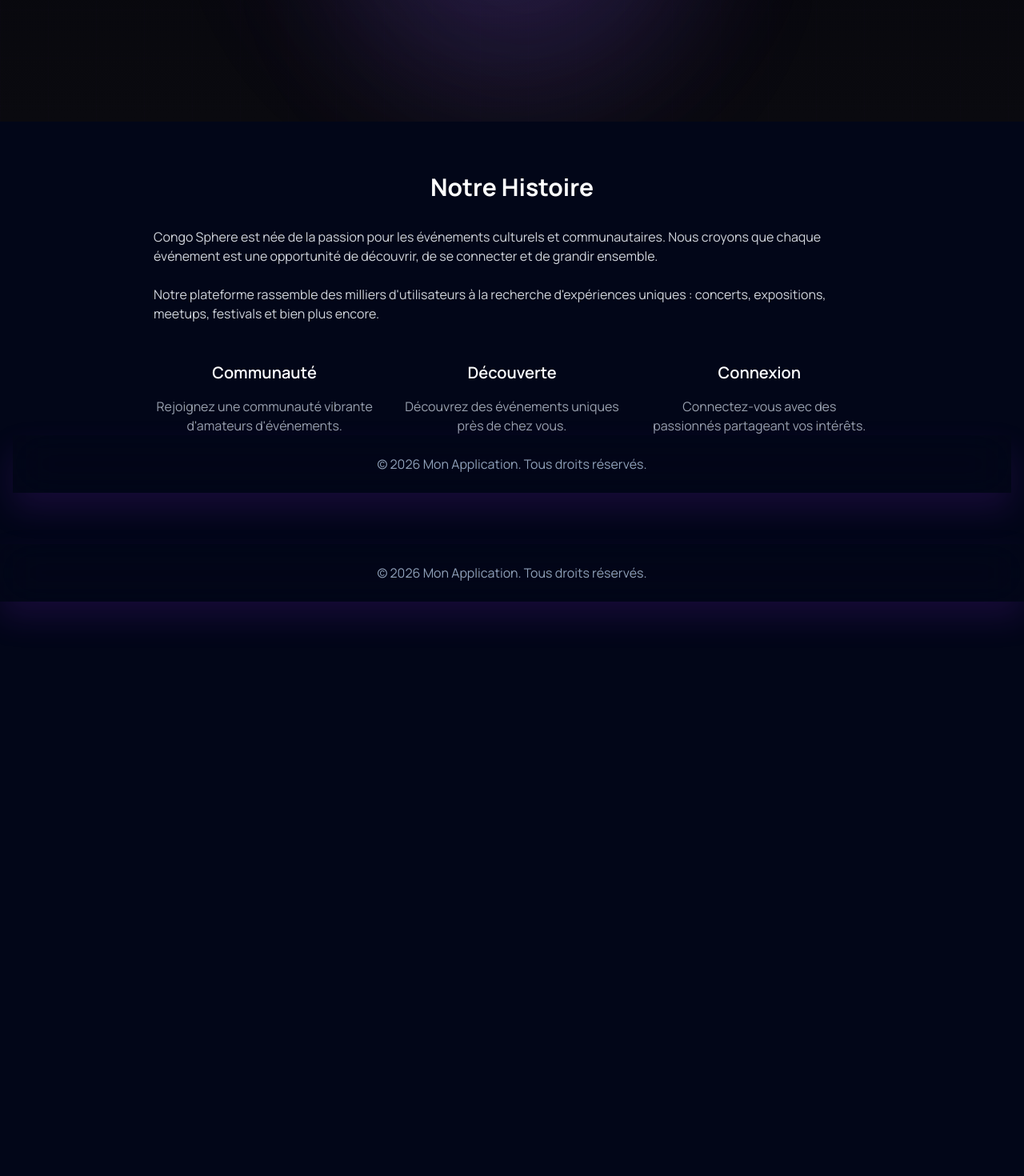
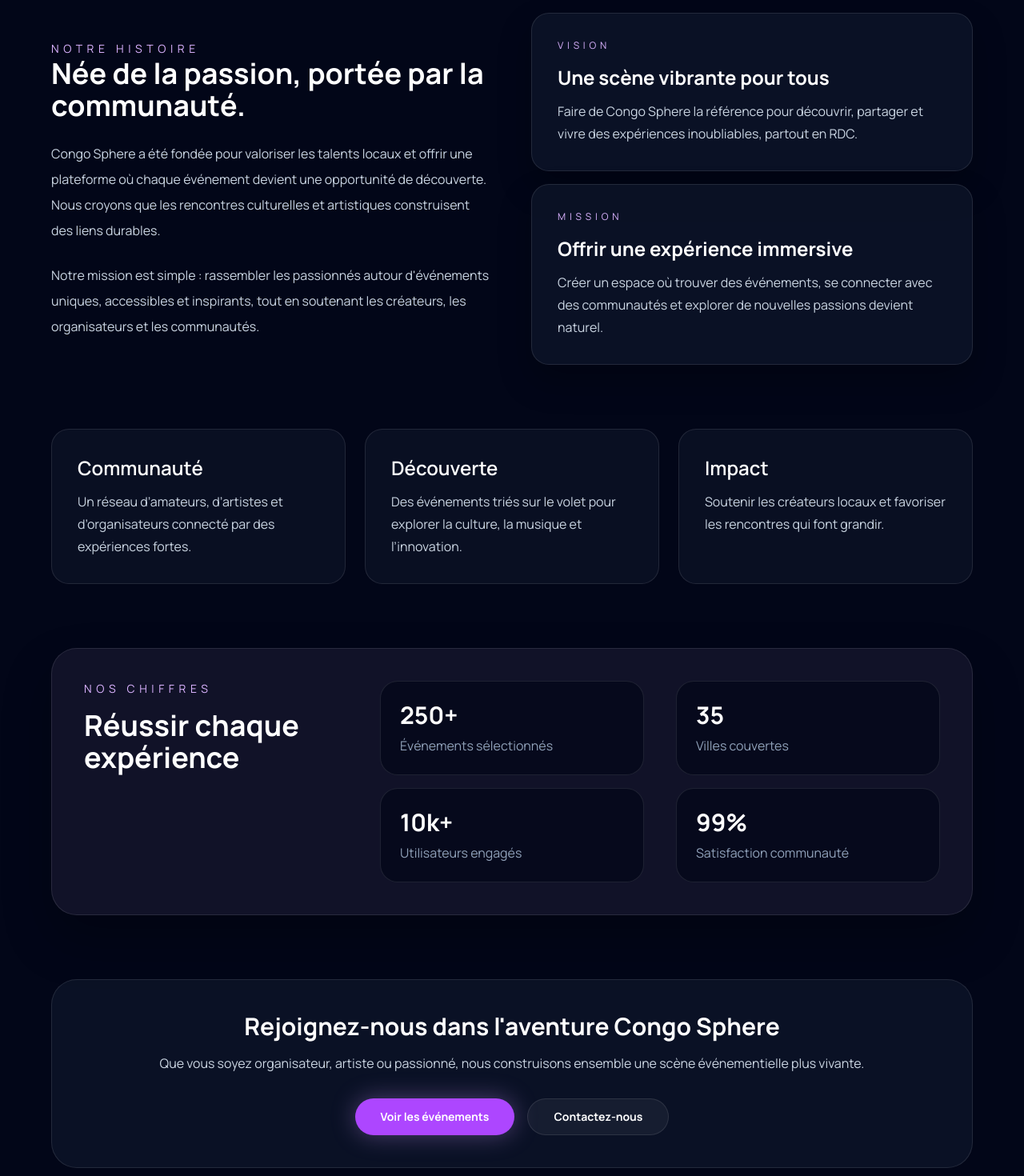
Before and after one commit to Zeno-Solutions/congo-sphere, a Next.js app: page /about in a window 1280 px wide. Shown: the part 720-2190 px from the top of the page at 80% size. Before the commit the page ends 1472 px from the top, so only its background shows below. Built offline with nearby package versions, Linux system fonts and the light colour scheme.

Commit message:
creation des pages about et contact

```diff
--- a/app/about/page.tsx
+++ b/app/about/page.tsx
@@ -1,15 +1,14 @@
-import Footer from "@/components/Footer/Footer";
 import BottomNav from "@/components/BottomNav/BottomNav";
 
 export const metadata = {
     title: 'À propos - Congo Sphere',
-    description: 'Découvrez l\'histoire et la mission de Congo Sphere. Une plateforme dédiée à la découverte d\'événements uniques près de chez vous.',
+    description: 'Découvrez l\'histoire, la mission et les valeurs de Congo Sphere, la plateforme événementielle du Congo.',
 }
 
 export default function About() {
     return (
         <>
-            <section className="relative min-h-screen bg-[#06060c] flex items-center justify-center overflow-hidden pt-20">
+            <section className="relative min-h-[75vh] bg-[#06060c] flex items-center justify-center overflow-hidden pt-20">
                 <div className="absolute inset-0 bg-linear-to-b from-violet-950/20 via-transparent to-[#0a0a0f]"></div>
                 <div className="hero-glow top-1/4 left-1/4"></div>
                 <div className="hero-glow top-1/3 right-1/4" style={{ animationDelay: '-2s' }}></div>
@@ -23,36 +22,87 @@
                         <rect width="100%" height="100%" fill="url(#grid-about)" />
                     </svg>
                 </div>
-                <section className="relative z-10 text-center px-4">
-                    <h1 className="text-5xl md:text-7xl font-bold text-white mb-6">À propos de Congo Sphere</h1>
-                    <p className="text-lg md:text-2xl text-gray-300 mb-8">Notre mission est de connecter les passionnés d'événements dans toute la région.</p>
-                </section>
+                <div className="relative z-10 text-center px-4 max-w-4xl">
+                    <p className="uppercase tracking-[0.4em] text-sm text-purple-300 mb-4">Congo Sphere</p>
+                    <h1 className="text-5xl md:text-7xl font-extrabold text-white leading-tight mb-6">Nous connectons les expériences, la culture et les communautés.</h1>
+                    <p className="mx-auto max-w-3xl text-base md:text-xl text-slate-300 leading-8">Congo Sphere est votre passerelle vers les meilleurs événements culturels, musicaux et technologiques du pays. Chaque expérience est conçue pour inspirer, rassembler et faire vibrer les talents locaux.</p>
+                </div>
             </section>
+
             <main className="bg-slate-950 text-white px-4 py-16">
-                <div className="max-w-4xl mx-auto">
-                    <h2 className="text-3xl font-bold mb-8 text-center">Notre Histoire</h2>
-                    <p className="text-gray-300 mb-6">
-                        Congo Sphere est née de la passion pour les événements culturels et communautaires. Nous croyons que chaque événement est une opportunité de découvrir, de se connecter et de grandir ensemble.
-                    </p>
-                    <p className="text-gray-300 mb-6">
-                        Notre plateforme rassemble des milliers d'utilisateurs à la recherche d'expériences uniques : concerts, expositions, meetups, festivals et bien plus encore.
-                    </p>
-                    <div className="grid md:grid-cols-3 gap-8 mt-12">
-                        <div className="text-center">
-                            <h3 className="text-xl font-semibold mb-4">Communauté</h3>
-                            <p className="text-gray-400">Rejoignez une communauté vibrante d'amateurs d'événements.</p>
+                <div className="max-w-6xl mx-auto space-y-20">
+                    <section className="grid lg:grid-cols-2 gap-12 items-center">
+                        <div className="space-y-6">
+                            <span className="text-sm uppercase tracking-[0.4em] text-purple-300">Notre histoire</span>
+                            <h2 className="text-4xl font-bold">Née de la passion, portée par la communauté.</h2>
+                            <p className="text-slate-300 leading-8">Congo Sphere a été fondée pour valoriser les talents locaux et offrir une plateforme où chaque événement devient une opportunité de découverte. Nous croyons que les rencontres culturelles et artistiques construisent des liens durables.</p>
+                            <p className="text-slate-300 leading-8">Notre mission est simple : rassembler les passionnés autour d'événements uniques, accessibles et inspirants, tout en soutenant les créateurs, les organisateurs et les communautés.</p>
                         </div>
-                        <div className="text-center">
-                            <h3 className="text-xl font-semibold mb-4">Découverte</h3>
-                            <p className="text-gray-400">Découvrez des événements uniques près de chez vous.</p>
+                        <div className="grid gap-4">
+                            <div className="rounded-3xl border border-white/10 bg-slate-900/70 p-8 shadow-[0_20px_40px_rgba(0,0,0,0.25)]">
+                                <p className="text-purple-300 uppercase tracking-[0.4em] text-xs mb-4">Vision</p>
+                                <h3 className="text-2xl font-bold mb-3">Une scène vibrante pour tous</h3>
+                                <p className="text-slate-300 leading-7">Faire de Congo Sphere la référence pour découvrir, partager et vivre des expériences inoubliables, partout en RDC.</p>
+                            </div>
+                            <div className="rounded-3xl border border-white/10 bg-slate-900/70 p-8 shadow-[0_20px_40px_rgba(0,0,0,0.25)]">
+                                <p className="text-purple-300 uppercase tracking-[0.4em] text-xs mb-4">Mission</p>
+                                <h3 className="text-2xl font-bold mb-3">Offrir une expérience immersive</h3>
+                                <p className="text-slate-300 leading-7">Créer un espace où trouver des événements, se connecter avec des communautés et explorer de nouvelles passions devient naturel.</p>
+                            </div>
                         </div>
-                        <div className="text-center">
-                            <h3 className="text-xl font-semibold mb-4">Connexion</h3>
-                            <p className="text-gray-400">Connectez-vous avec des passionnés partageant vos intérêts.</p>
+                    </section>
+
+                    <section className="grid gap-6 md:grid-cols-3">
+                        {[
+                            { title: 'Communauté', description: 'Un réseau d’amateurs, d’artistes et d’organisateurs connecté par des expériences fortes.' },
+                            { title: 'Découverte', description: 'Des événements triés sur le volet pour explorer la culture, la musique et l’innovation.' },
+                            { title: 'Impact', description: 'Soutenir les créateurs locaux et favoriser les rencontres qui font grandir.' }
+                        ].map((item) => (
+                            <div key={item.title} className="rounded-3xl border border-white/10 bg-slate-900/60 p-8 hover:border-primary/30 transition-all">
+                                <h3 className="text-2xl font-semibold mb-3 text-white">{item.title}</h3>
+                                <p className="text-slate-300 leading-7">{item.description}</p>
+                            </div>
+                        ))}
+                    </section>
+
+                    <section className="bg-[#111228] rounded-[32px] border border-white/10 p-10 shadow-[0_30px_60px_rgba(0,0,0,0.25)]">
+                        <div className="grid gap-10 lg:grid-cols-3">
+                            <div className="space-y-4">
+                                <p className="text-sm uppercase tracking-[0.4em] text-purple-300">Nos chiffres</p>
+                                <h3 className="text-4xl font-bold">Réussir chaque expérience</h3>
+                            </div>
+                            <div className="grid gap-4">
+                                <div className="rounded-3xl bg-slate-950/70 p-6 border border-white/10">
+                                    <p className="text-3xl font-extrabold text-white">250+</p>
+                                    <p className="text-slate-400 mt-2">Événements sélectionnés</p>
+                                </div>
+                                <div className="rounded-3xl bg-slate-950/70 p-6 border border-white/10">
+                                    <p className="text-3xl font-extrabold text-white">10k+</p>
+                                    <p className="text-slate-400 mt-2">Utilisateurs engagés</p>
+                                </div>
+                            </div>
+                            <div className="grid gap-4">
+                                <div className="rounded-3xl bg-slate-950/70 p-6 border border-white/10">
+                                    <p className="text-3xl font-extrabold text-white">35</p>
+                                    <p className="text-slate-400 mt-2">Villes couvertes</p>
+                                </div>
+                                <div className="rounded-3xl bg-slate-950/70 p-6 border border-white/10">
+                                    <p className="text-3xl font-extrabold text-white">99%</p>
+                                    <p className="text-slate-400 mt-2">Satisfaction communauté</p>
+                                </div>
+                            </div>
                         </div>
-                    </div>
+                    </section>
+
+                    <section className="rounded-[32px] border border-white/10 bg-slate-900/70 p-10 text-center">
+                        <h2 className="text-3xl font-bold mb-4">Rejoignez-nous dans l'aventure Congo Sphere</h2>
+                        <p className="text-slate-300 mb-8">Que vous soyez organisateur, artiste ou passionné, nous construisons ensemble une scène événementielle plus vivante.</p>
+                        <div className="flex flex-col sm:flex-row justify-center gap-4">
+                            <a href="/events" className="inline-flex items-center justify-center rounded-full bg-purple-500 px-8 py-3 text-sm font-bold text-white shadow-[0_0_30px_rgba(204,151,255,0.35)] hover:bg-purple-400 transition-all">Voir les événements</a>
+                            <a href="/contact" className="inline-flex items-center justify-center rounded-full border border-white/10 bg-white/5 px-8 py-3 text-sm font-bold text-white hover:border-purple-300 hover:text-purple-200 transition-all">Contactez-nous</a>
+                        </div>
+                    </section>
                 </div>
-                <Footer />
             </main>
             <BottomNav />
         </>
--- a/app/contact/page.tsx
+++ b/app/contact/page.tsx
@@ -1,15 +1,14 @@
-import Footer from "@/components/Footer/Footer";
 import BottomNav from "@/components/BottomNav/BottomNav";
 
 export const metadata = {
     title: 'Contact - Congo Sphere',
-    description: 'Contactez-nous pour toute question ou suggestion. Nous sommes là pour vous aider.',
+    description: 'Contactez Congo Sphere pour toute question, suggestion ou partenariat.',
 }
 
 export default function Contact() {
     return (
         <>
-            <section className="relative min-h-screen bg-[#06060c] flex items-center justify-center overflow-hidden pt-20">
+            <section className="relative min-h-[70vh] bg-[#06060c] flex items-center justify-center overflow-hidden pt-20">
                 <div className="absolute inset-0 bg-linear-to-b from-violet-950/20 via-transparent to-[#0a0a0f]"></div>
                 <div className="hero-glow top-1/4 left-1/4"></div>
                 <div className="hero-glow top-1/3 right-1/4" style={{ animationDelay: '-2s' }}></div>
@@ -23,49 +22,72 @@
                         <rect width="100%" height="100%" fill="url(#grid-contact)" />
                     </svg>
                 </div>
-                <section className="relative z-10 text-center px-4">
-                    <h1 className="text-5xl md:text-7xl font-bold text-white mb-6">Contactez-nous</h1>
-                    <p className="text-lg md:text-2xl text-gray-300 mb-8">Nous aimerions entendre de vous.</p>
-                </section>
+                <div className="relative z-10 text-center px-4 max-w-4xl">
+                    <p className="uppercase tracking-[0.4em] text-sm text-purple-300 mb-4">Contact</p>
+                    <h1 className="text-5xl md:text-7xl font-extrabold text-white leading-tight mb-6">Besoin d'aide ? Nous sommes là pour vous.</h1>
+                    <p className="mx-auto max-w-3xl text-base md:text-xl text-slate-300 leading-8">Posez-nous vos questions, partagez vos idées ou planifiez une collaboration avec notre équipe Congo Sphere.</p>
+                </div>
             </section>
+
             <main className="bg-slate-950 text-white px-4 py-16">
-                <div className="max-w-4xl mx-auto">
-                    <h2 className="text-3xl font-bold mb-8 text-center">Entrez en contact</h2>
-                    <div className="grid md:grid-cols-2 gap-12">
-                        <div>
-                            <h3 className="text-xl font-semibold mb-4">Informations de contact</h3>
-                            <p className="text-gray-300 mb-4">
-                                <strong>Email:</strong> contact@congosphere.com
-                            </p>
-                            <p className="text-gray-300 mb-4">
-                                <strong>Téléphone:</strong> +243 XX XX XX XX
-                            </p>
-                            <p className="text-gray-300 mb-4">
-                                <strong>Adresse:</strong> Kinshasa, République Démocratique du Congo
-                            </p>
+                <div className="max-w-6xl mx-auto space-y-16">
+                    <section className="grid gap-8 lg:grid-cols-2">
+                        <div className="rounded-[32px] border border-white/10 bg-slate-900/70 p-10 shadow-[0_30px_60px_rgba(0,0,0,0.25)]">
+                            <h2 className="text-3xl font-bold mb-4">Nous contacter</h2>
+                            <p className="text-slate-300 leading-8 mb-8">Pour toute question sur les événements, les partenariats ou votre expérience sur Congo Sphere, notre équipe est prête à vous répondre rapidement.</p>
+                            <div className="space-y-6">
+                                <div className="rounded-3xl border border-white/10 bg-slate-950/70 p-6">
+                                    <p className="text-purple-300 uppercase tracking-[0.4em] text-xs mb-2">Email</p>
+                                    <p className="text-white font-semibold">contact@congosphere.com</p>
+                                </div>
+                                <div className="rounded-3xl border border-white/10 bg-slate-950/70 p-6">
+                                    <p className="text-purple-300 uppercase tracking-[0.4em] text-xs mb-2">Téléphone</p>
+                                    <p className="text-white font-semibold">+243 815 000 000</p>
+                                </div>
+                                <div className="rounded-3xl border border-white/10 bg-slate-950/70 p-6">
+                                    <p className="text-purple-300 uppercase tracking-[0.4em] text-xs mb-2">Adresse</p>
+                                    <p className="text-white font-semibold">Kinshasa, République Démocratique du Congo</p>
+                                </div>
+                            </div>
                         </div>
-                        <div>
-                            <form className="space-y-4">
+
+                        <div className="rounded-[32px] border border-white/10 bg-slate-900/70 p-10 shadow-[0_30px_60px_rgba(0,0,0,0.25)]">
+                            <h2 className="text-3xl font-bold mb-4">Envoyez-nous un message</h2>
+                            <form className="space-y-6">
                                 <div>
-                                    <label className="block text-sm font-medium mb-2">Nom</label>
-                                    <input type="text" className="w-full px-4 py-2 bg-slate-900 border border-slate-700 rounded-lg text-white" />
+                                    <label className="block text-sm font-medium mb-2 text-slate-300">Nom complet</label>
+                                    <input type="text" placeholder="Votre nom" className="w-full rounded-3xl border border-slate-700 bg-slate-950/80 px-4 py-3 text-white outline-none focus:border-purple-400 focus:ring-2 focus:ring-purple-500/20" />
                                 </div>
                                 <div>
-                                    <label className="block text-sm font-medium mb-2">Email</label>
-                                    <input type="email" className="w-full px-4 py-2 bg-slate-900 border border-slate-700 rounded-lg text-white" />
+                                    <label className="block text-sm font-medium mb-2 text-slate-300">Adresse email</label>
+                                    <input type="email" placeholder="vous@example.com" className="w-full rounded-3xl border border-slate-700 bg-slate-950/80 px-4 py-3 text-white outline-none focus:border-purple-400 focus:ring-2 focus:ring-purple-500/20" />
                                 </div>
                                 <div>
-                                    <label className="block text-sm font-medium mb-2">Message</label>
-                                    <textarea rows={4} className="w-full px-4 py-2 bg-slate-900 border border-slate-700 rounded-lg text-white"></textarea>
+                                    <label className="block text-sm font-medium mb-2 text-slate-300">Sujet</label>
+                                    <input type="text" placeholder="Sujet de votre message" className="w-full rounded-3xl border border-slate-700 bg-slate-950/80 px-4 py-3 text-white outline-none focus:border-purple-400 focus:ring-2 focus:ring-purple-500/20" />
                                 </div>
-                                <button type="submit" className="px-6 py-3 bg-violet-500 hover:bg-violet-600 text-white rounded-full transition-colors">
-                                    Envoyer
-                                </button>
+                                <div>
+                                    <label className="block text-sm font-medium mb-2 text-slate-300">Message</label>
+                                    <textarea rows={5} placeholder="Écrivez votre message ici..." className="w-full rounded-3xl border border-slate-700 bg-slate-950/80 px-4 py-3 text-white outline-none focus:border-purple-400 focus:ring-2 focus:ring-purple-500/20"></textarea>
+                                </div>
+                                <button type="submit" className="w-full rounded-full bg-purple-500 px-6 py-3 text-white font-bold shadow-[0_20px_40px_rgba(204,151,255,0.25)] hover:bg-purple-400 transition-all">Envoyer le message</button>
                             </form>
                         </div>
-                    </div>
+                    </section>
+
+                    <section className="grid gap-6 md:grid-cols-3">
+                        {[
+                            { title: 'Support 24/7', text: 'Un accompagnement réactif pour les organisateurs et participants.' },
+                            { title: 'Partenariats', text: 'Collaborez avec nous pour créer des expériences plus grandes.' },
+                            { title: 'Retour utilisateur', text: 'Votre voix aide à améliorer la plateforme chaque jour.' }
+                        ].map((item) => (
+                            <div key={item.title} className="rounded-3xl border border-white/10 bg-slate-950/70 p-6 transition-all hover:border-primary/30">
+                                <h3 className="text-xl font-semibold mb-2 text-white">{item.title}</h3>
+                                <p className="text-slate-300 leading-7">{item.text}</p>
+                            </div>
+                        ))}
+                    </section>
                 </div>
-                <Footer />
             </main>
             <BottomNav />
         </>
```
